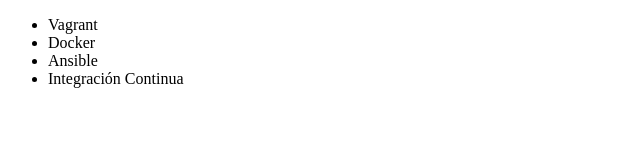
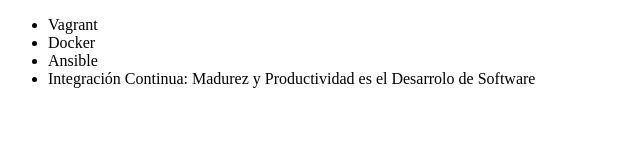
Before and after one commit to Aaron-Montalvo/alura-git, a plain HTML site: page index.html in a window 1280 px wide. Shown: the whole page, without its empty margins (0-640 px from the left). Drawn offline with Linux system fonts and the light colour scheme.

Commit message:
Renombrando curso de Integración Continua

```diff
--- a/index.html
+++ b/index.html
@@ -9,7 +9,7 @@
          <li> Vagrant </li>
          <li> Docker </li>
          <li> Ansible </li>
-         <li> Integración Continua </li>
+         <li> Integración Continua: Madurez y Productividad es el Desarrolo de Software </li>
      </ul>
 </body>
 </html>
```
